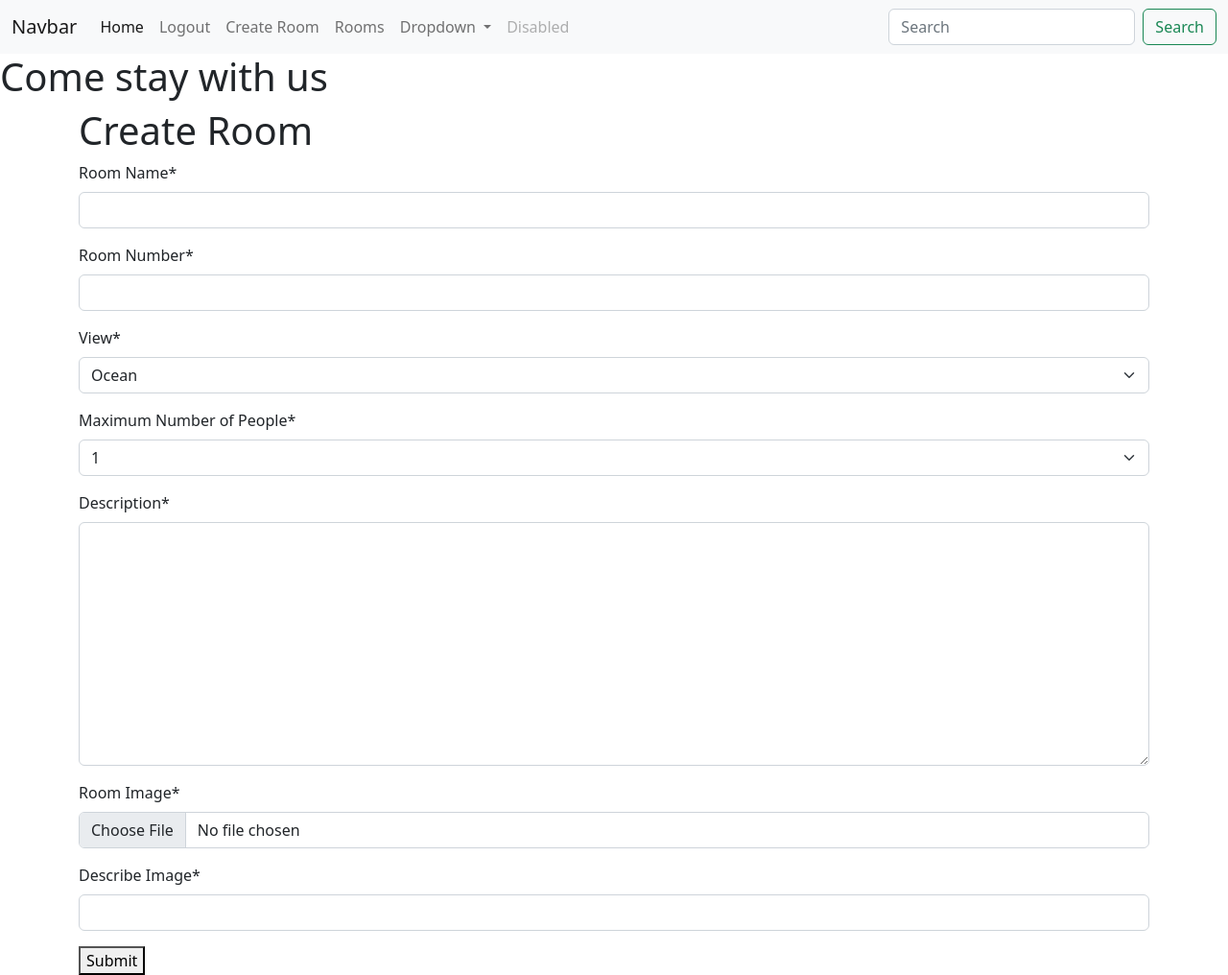
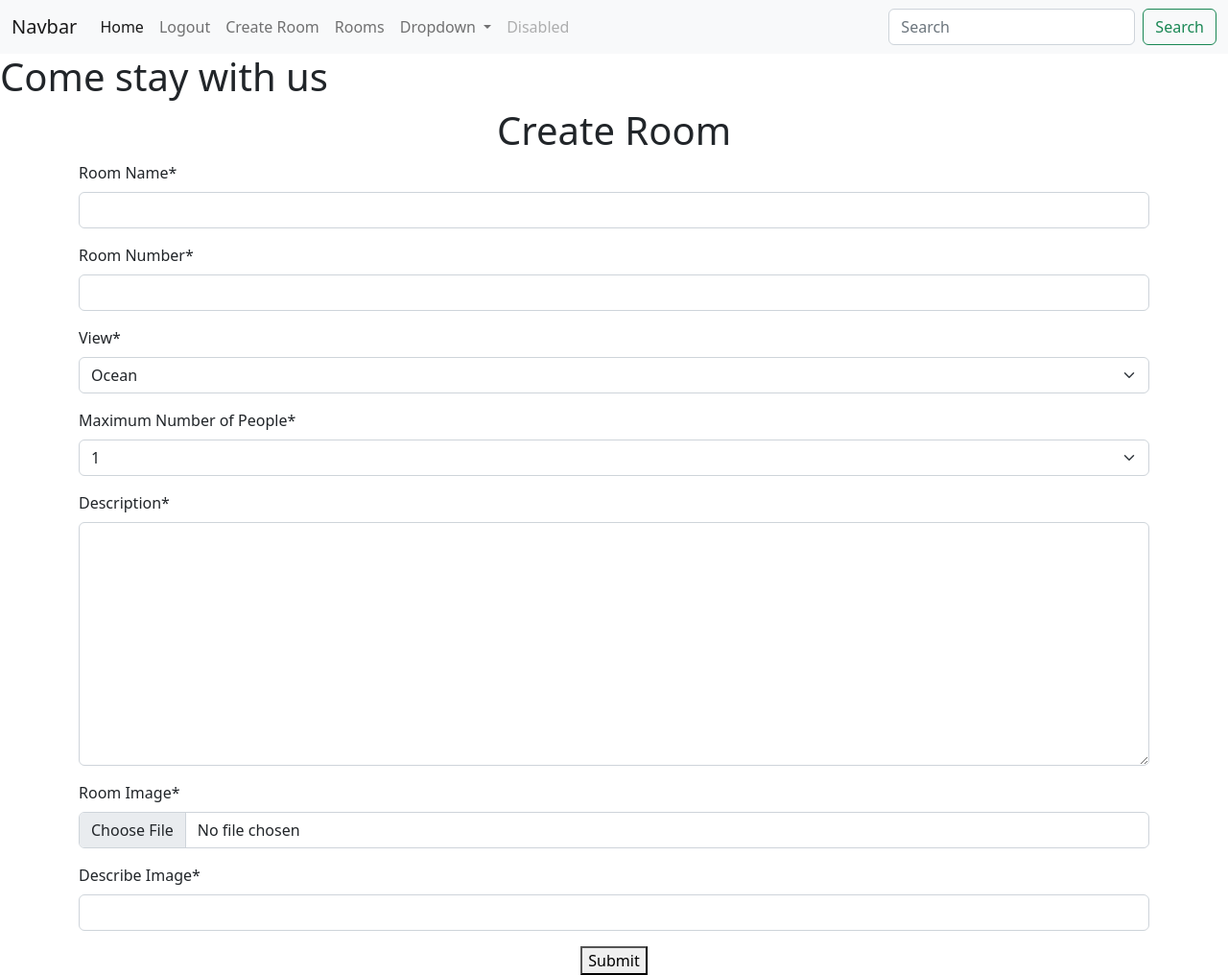
Before and after one commit to AgaToma/lighthouse-bnb, a Django app: page /rooms/add/ in a window 1280 px wide. Shown: the whole page at 96% size. Run offline with Django 3.2, Linux system fonts and the light colour scheme; the visitor is signed in with stand-in values (Sample User, id 1); parts of the project's set-up code (start-up, migrations or seed data) failed here and were passed over; some libraries are stand-ins or nearby versions.

Commit message:
Fix: typo in add room template

```diff
--- a/rooms/templates/rooms/add_room.html
+++ b/rooms/templates/rooms/add_room.html
@@ -6,12 +6,14 @@
 
 {% block content %}
 <div class="container">
-    <form method="POST" ecntype="multipart/form-data">
-        <h1>Create Room</h1>
+    <form method="POST" enctype="multipart/form-data">
+        <h1 class="text-center">Create Room</h1>
         {% csrf_token %}
         {{ form.media }}
         {{ form|crispy }}
-        <button type="submit">Submit</button>
+        <div class="text-center">
+            <button type="submit">Submit</button>
+        </div>
     </form>
 </div>
 {% endblock %}
```
